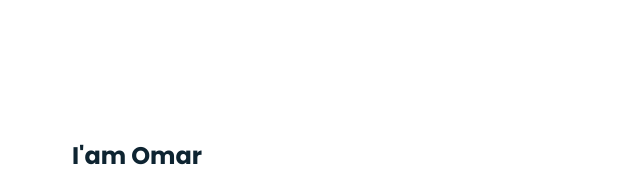
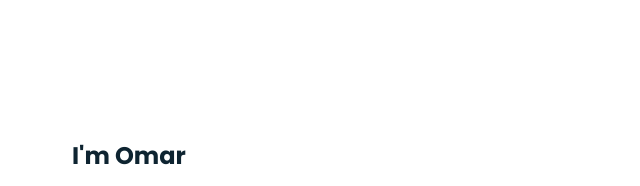
Before and after one commit to omarsolieman/omarmedhat-ml, a plain HTML site: page index.html in a window 1280 px wide. Shown: the part 940-1126 px from the top of the page, 584-1224 px from the left. Drawn offline with nearby package versions, Linux system fonts and the light colour scheme.

Commit message:
Update index.html

```diff
--- a/index.html
+++ b/index.html
@@ -65,7 +65,7 @@
                     </div>
 
                     <div>
-                        <h2 class="about__subtitle">I'am Omar</h2>
+                        <h2 class="about__subtitle">I'm Omar</h2>
                         <p class="about__text">I am a web designer/developer with love for photo/videography, i have experience in many essential fields like python development and UI/UX design i also have some knowledge when it comes to backend or website deployment and i can design 3D/2D models ready for printing/cutting while also knowing how to operate most FDM 3D printers and some laser cutters.</p>
                     </div>
                 </div>
```
